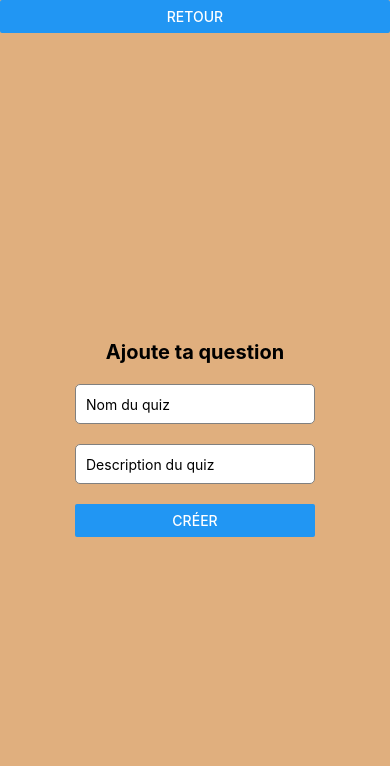
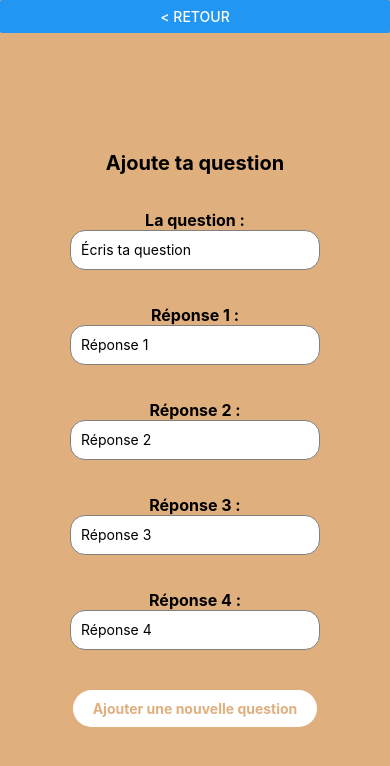
Before and after one commit to lucescomel/quiz-front, a React Native app: screen /AddQuestions in a window 390 px wide. Shown: the top 766 px of the page. Built offline with nearby package versions, Linux system fonts and the light colour scheme.

Commit message:
update : addquestions

```diff
--- a/src/screens/AddQuestions.js
+++ b/src/screens/AddQuestions.js
@@ -6,42 +6,68 @@ import {
   SafeAreaView,
   TextInput,
   Button,
+  Pressable
 } from "react-native";
-import { NavigationContainer } from "@react-navigation/native";
 
 export default function AddQuestions({ navigation }) {
-
   const [questionName, setQuestionName] = useState("");
   const [questionDescription, setQuestionDescription] = useState("");
-
 
   const handleHome = () => {
     navigation.navigate("Home");
   };
   return (
     <SafeAreaView style={styles.view}>
-      <Button onPress={handleHome} title="Retour" />
+      <Button onPress={handleHome} title="< Retour" />
       <View style={styles.container}>
         <Text style={styles.title}>Ajoute ta question</Text>
         <View style={styles.form}>
+          <Text style={styles.Text}>La question :</Text>
           <TextInput
             style={styles.input}
-            placeholder="Nom du quiz"
+            placeholder="Écris ta question"
             onChangeText={setQuestionName}
             value={questionName}
           />
+          <View>
+            <Text style={styles.Text}>Réponse 1 :</Text>
             <TextInput
               style={styles.input}
-            placeholder="Description du quiz"
+              placeholder="Réponse 1"
               onChangeText={setQuestionDescription}
               value={questionDescription}
             />
-          <Button
+            <Text style={styles.Text}>Réponse 2 :</Text>
+            <TextInput
+              style={styles.input}
+              placeholder="Réponse 2"
+              onChangeText={setQuestionDescription}
+              value={questionDescription}
+            />
+            <Text style={styles.Text}>Réponse 3 :</Text>
+            <TextInput
+              style={styles.input}
+              placeholder="Réponse 3"
+              onChangeText={setQuestionDescription}
+              value={questionDescription}
+            />
+            <Text style={styles.Text}>Réponse 4 :</Text>
+            <TextInput
+              style={styles.input}
+              placeholder="Réponse 4"
+              onChangeText={setQuestionDescription}
+              value={questionDescription}
+            />
+          </View>
+          {/* <Button
             style={styles.button}
             title="Créer"
             // onPress={handleCreateQuestion}
-          />
+          /> */}
         </View>
+        <Pressable style={styles.button}>
+        <Text style={styles.buttonText}>Ajouter une nouvelle question</Text>
+      </Pressable>
       </View>
     </SafeAreaView>
   );
@@ -66,12 +92,29 @@ const styles = StyleSheet.create({
   },
   input: {
     height: 40,
-    width: "100%",
+    width: 250,
     borderColor: "gray",
     borderWidth: 1,
-    borderRadius: 5,
-    backgroundColor:"#FFFFFF",
+    borderRadius: 15,
+    backgroundColor: "#FFFFFF",
     paddingHorizontal: 10,
     marginBottom: 20,
   },
+  Text: {
+    fontSize: 16,
+    fontWeight: "bold",
+    textAlign:"center",
+    paddingTop: 15,
+  },
+  button: {
+    borderRadius: 20,
+    backgroundColor: "#FFFFFF",
+    paddingVertical: 10,
+    paddingHorizontal: 20,
+    marginTop: 20,
+  },
+  buttonText: {
+    color: "#E0AF7E",
+    fontWeight: "bold",
+  },
 });
--- a/src/screens/HomeScreen.js
+++ b/src/screens/HomeScreen.js
@@ -1,11 +1,8 @@
 import { StyleSheet, Button, View, Text, Image, Pressable } from "react-native";
-import { NavigationContainer } from "@react-navigation/native";
-import { createNativeStackNavigator } from "@react-navigation/native-stack";
 import { connectToken } from "../utils/connectToken";
 import { useState, useEffect } from "react";
 import { StatusBar } from "expo-status-bar";
 import { UserConnected } from "../components/UserConnected";
-import NewQuiz from "../screens/NewQuiz";
 import moment from "moment";
 import { getMoyenne } from "../utils/default";
 
```
Lines whose indentation alone changed are shown as unchanged.
